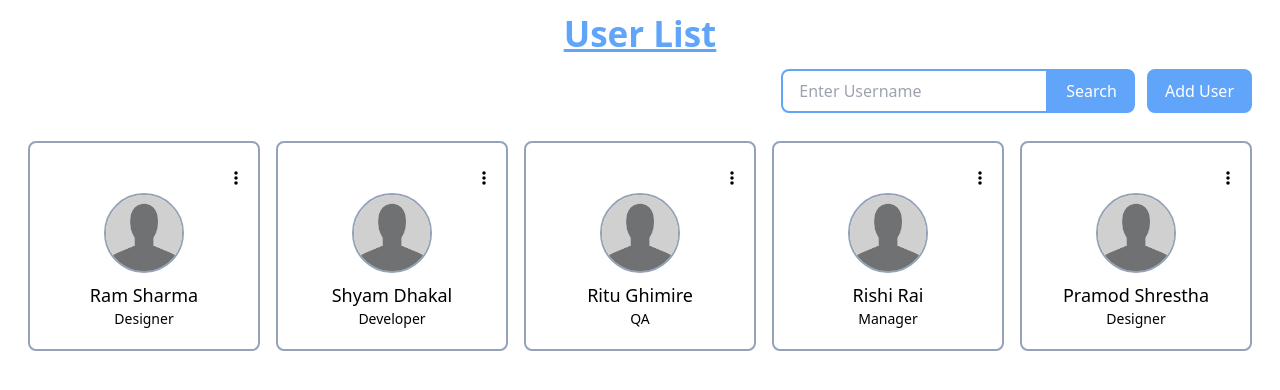
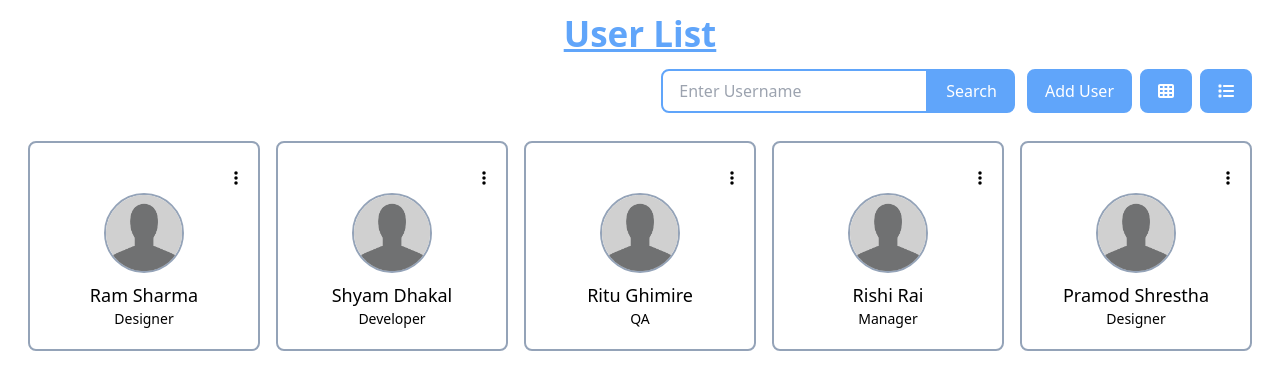
Before and after one commit to SanjeevMhn/userCrud, a React (Vite) app: page / in a window 1280 px wide. Shown: the top 390 px of the page. Built offline with nearby package versions, Linux system fonts and the light colour scheme.

Commit message:
[ADDED]: -added buttons to change card list view

```diff
--- a/src/App.jsx
+++ b/src/App.jsx
@@ -1,6 +1,6 @@
 import React, { useRef, useState } from 'react';
 import { FontAwesomeIcon } from '@fortawesome/react-fontawesome';
-import { faEllipsisVertical, faPen, faTrashCan } from '@fortawesome/free-solid-svg-icons';
+import { faEllipsisVertical, faPen, faTrashCan, faTableCells, faList } from '@fortawesome/free-solid-svg-icons';
 
 const App = () => {
 
@@ -16,6 +16,7 @@ const App = () => {
   let [editMode, setEditMode] = useState(false);
   let [searchName, setSearchName] = useState("");
   let [changeView, setChangeView] = useState('grid');
+  let [disableField, setDisableField] = useState(false);
   let [users, setUsers] = useState([
     {
       "id": 100,
@@ -87,14 +88,19 @@ const App = () => {
         "img": imgName
       }]);
 
-      console.log(users);
-
       setAddUserForm(!addUserForm);
       changeFormTitle("Add User")
       userForm.current.reset();
 
     }
 
+  }
+
+  const handleAddUser = () => {
+    setAddUserForm(!addUserForm);
+    changeFormTitle('Add User');
+    setEditMode(editMode = false);
+    setDisableField(disableField = false);
   }
 
   const handleDropDown = (event) => {
@@ -106,6 +112,7 @@ const App = () => {
 
   const handleEdit = (id) => {
     setEditMode(!editMode);
+    setDisableField(!disableField);
     let selectedUser = users.filter((user) => user.id === id);
     if (selectedUser.length !== 0) {
       setAddUserForm(!addUserForm);
@@ -144,15 +151,25 @@ const App = () => {
             <input type="text" name="user-text" id="" class="border-2 border-blue-400 rounded-l-lg text-base py-2 px-4" placeholder="Enter Username" ref={searchValue} />
             <button className="search-btn bg-blue-400 text-white py-2 px-4 text-base rounded-r-lg border-2 border-blue-400" onClick={handleSearch}>Search</button>
           </div>
-          <div className="options ml-3">
-            <button type="button" className="bg-blue-400 text-white py-2 px-4 text-base rounded-lg border-2 border-blue-400" onClick={() => { setAddUserForm(!addUserForm); changeFormTitle('Add User'); setEditMode(editMode = false) }}>Add User</button>
+          <div className="options ml-3 flex gap-2">
+            <button type="button" className="bg-blue-400 text-white py-2 px-4 text-base rounded-lg border-2 border-blue-400" onClick={handleAddUser}>Add User</button>
+            <button type="button" className="bg-blue-400 text-white py-2 px-4 text-base rounded-lg border-2 border-blue-400" onClick={() => { setChangeView(changeView = 'grid') }}>
+              <div className="icon-container">
+                <FontAwesomeIcon icon={faTableCells} />
+              </div>
+            </button>
+            <button type="button" className="bg-blue-400 text-white text-base py-2 px-4 border-2 border-blue-400 rounded-lg" onClick={() => { setChangeView(changeView = 'list') }}>
+              <div className="icon-container">
+                <FontAwesomeIcon icon={faList} />
+              </div>
+            </button>
           </div>
         </div>
       </header>
       <main className={`main-content p-5 w-full flex flex-wrap ${changeView === 'list' ? 'flex-col' : ''}`}>
         {searchName.length ? users.map(user => {
-          if(user.name.includes(searchName)){
-            return(
+          if (user.name.includes(searchName)) {
+            return (
               <div className={`user-card px-2 mb-4 h-100 ${changeView === 'list' ? 'w-100' : 'w-[calc(100%/5)]'}`} key={user.id}>
                 <div className="inner-container h-full p-5 border-2 rounded-lg border-slate-400 flex flex-col items-center">
                   <div className="icon-container ml-auto cursor-pointer relative h-[30px] w-[30px] flex-[0_0_30px] flex items-center justify-end" onClick={handleDropDown}>
@@ -188,7 +205,8 @@ const App = () => {
                 </div>
               </div>
             )
-          }}) : users.map((user, index) => {
+          }
+        }) : users.map((user, index) => {
           return (
             <div className={`user-card px-2 mb-4 h-100 ${changeView === 'list' ? 'w-100' : 'w-[calc(100%/5)]'}`} key={user.id}>
               <div className="inner-container h-full p-5 border-2 rounded-lg border-slate-400 flex flex-col items-center">
@@ -237,7 +255,7 @@ const App = () => {
           </div>
           <div className="form-group flex flex-col pb-2">
             <label htmlFor="useremail" className="text-blue-400 font-semibold text-xl mb-1">Email</label>
-            <input type="email" name="email" id="useremail" className="py-2 px-4 border-2 border-blue-400 rounded-lg" placeholder="Your Name" ref={emailValue} />
+            <input type="email" name="email" id="useremail" className="py-2 px-4 border-2 border-blue-400 rounded-lg" placeholder="Your Name" ref={emailValue} disabled={disableField} />
           </div>
           <div className="form-group flex flex-col pb-2">
             <label htmlFor="userrole" className="text-blue-400 font-semibold text-xl mb-1">Role</label>
```
Lines whose indentation alone changed are shown as unchanged.
